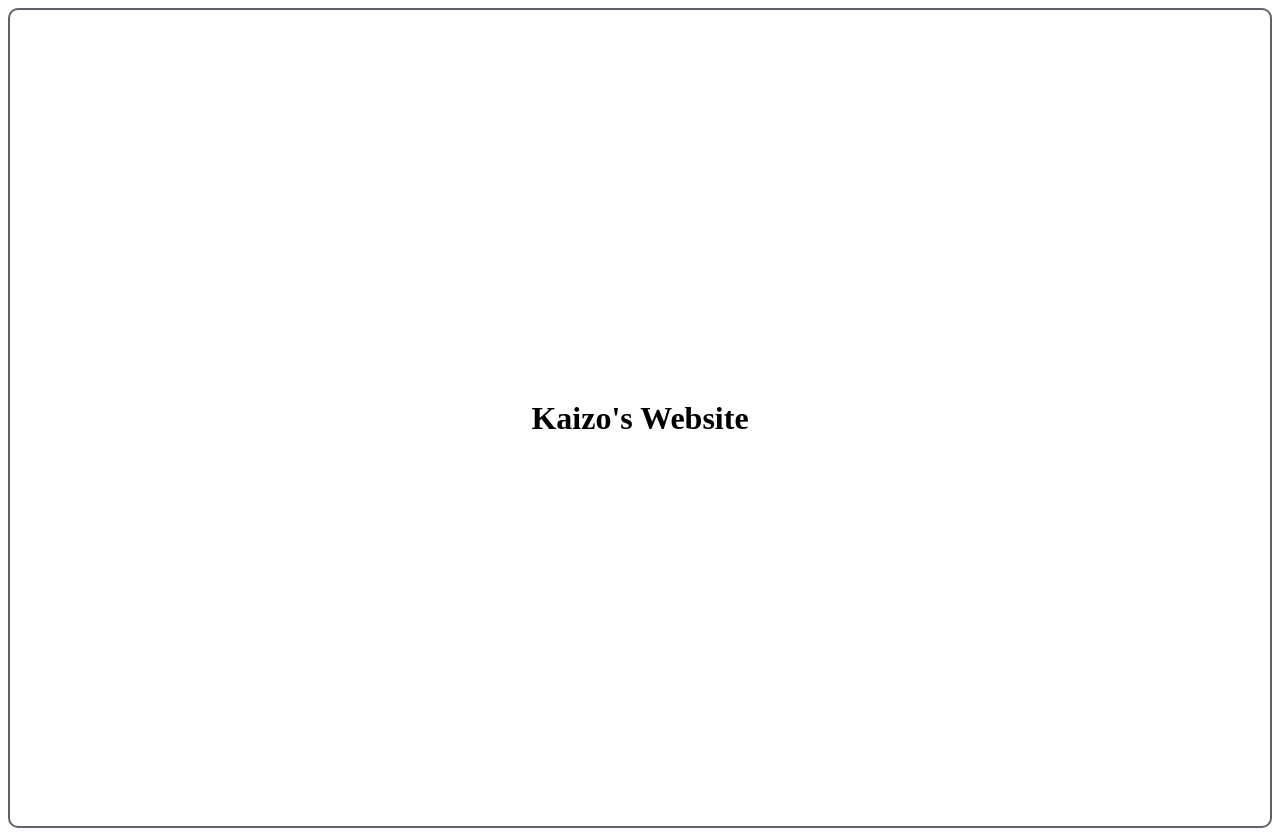
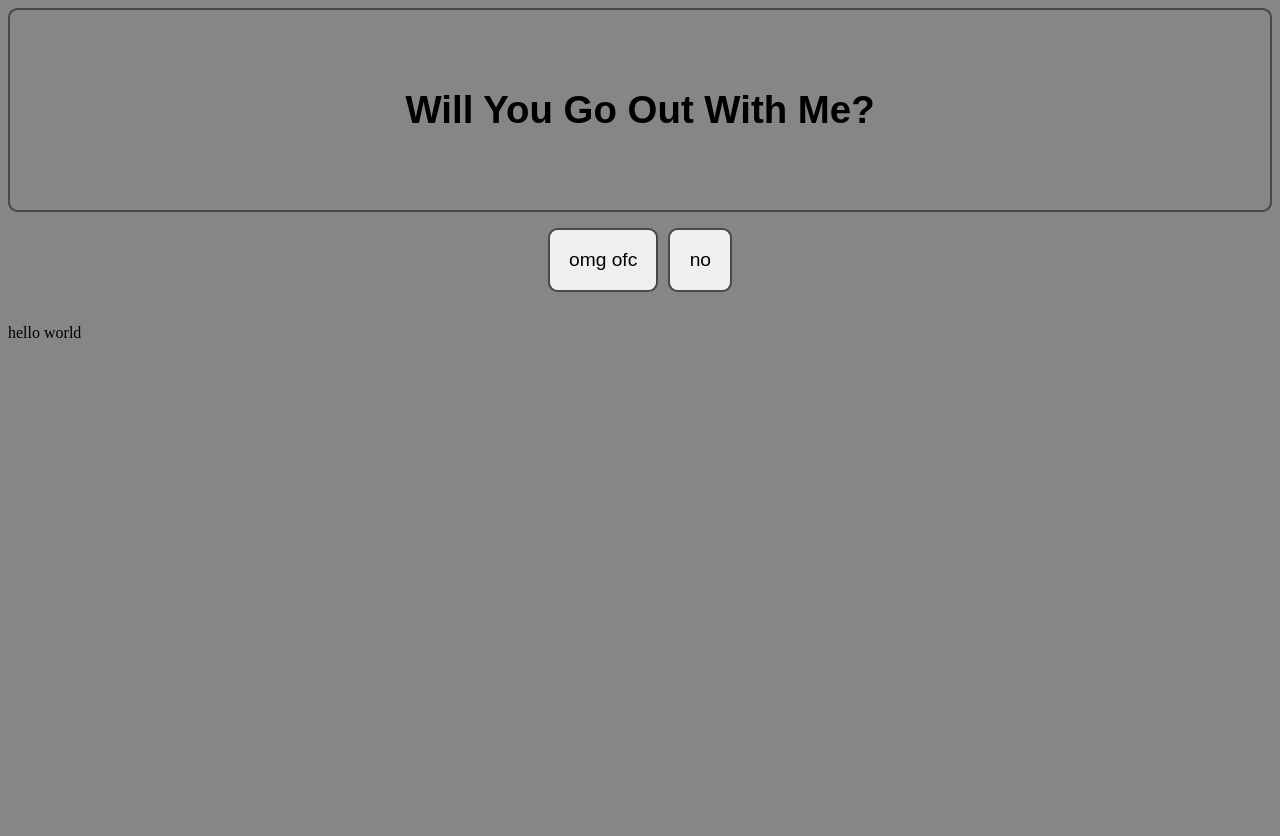
Before and after one commit to aauthors/Kaizo, a plain HTML site: page app/index.html in a window 1280 px wide. After the commit the page ends 800 px from the top, so only its background shows below. Drawn offline with Linux system fonts and the light colour scheme.

Commit message:
relearning how js interacts with html
Must ensure script is below html elements otherwise the id will be null.

```diff
--- a/app/index.html
+++ b/app/index.html
@@ -1,16 +1,27 @@
 <!DOCTYPE html>
 <html lang="en">
+
 <head>
     <meta charset="UTF-8">
     <meta name="viewport" content="width=device-width, initial-scale=1.0">
-    <link rel="stylesheet" href="styles.css">
-    <title>Kaizo's Website</title>
+    <link rel="stylesheet" href="./styles.css">
+    <title>Will You Go Out With Me?</title>
 </head>
 <div>
-    <div class="header">
-        <body>
-            <h1>Kaizo's Website</h1>
+    <div class="container">
+
+        <body class="page-background">
+            <h1>Will You Go Out With Me?</h1>
         </body>
     </div>
+    <div class="center padding-standard">
+        <button id="button" class="rounded-button padding-standard" onclick="changeText()">omg ofc</button>
+        <button id="noButton" class="rounded-button padding-standard" onclick="changeNoText()">no</button>
+    </div>
+    <div class="box">
+        <p id="box"></p>
+    </div>
+    <script src="./scripts.js"></script>
 </div>
+
 </html>
--- /dev/null
+++ b/app/scripts.js
@@ -0,0 +1,12 @@
+var string = "hello world";
+
+document.getElementById("box").innerHTML = string;
+
+function changeText() {
+    document.getElementById("box").innerHTML = "I love you";
+    alert("I love you");
+}
+
+function changeNoText() {
+    alert("I understand, but I still love you");
+}
--- a/app/styles.css
+++ b/app/styles.css
@@ -6,6 +6,7 @@
     display: flex;
     justify-content: center;
     align-items: center;
+    font: 1.2em sans-serif;
 }
 
 .container {
@@ -19,3 +20,25 @@
     justify-content: center;
 
 }
+
+.rounded-button {
+    border: 2px solid rgb(75 70 74);
+    border-radius: 0.5em;
+    font: 1.2em sans-serif;
+    padding: 0.5em;
+}
+
+.page-background {
+    background: rgb(136, 133, 133);
+}
+
+.padding-standard {
+    padding: 1em;
+    gap: 10px;
+}
+
+.center {
+    display: flex;
+    justify-content: center;
+    align-items: center;
+}
```
